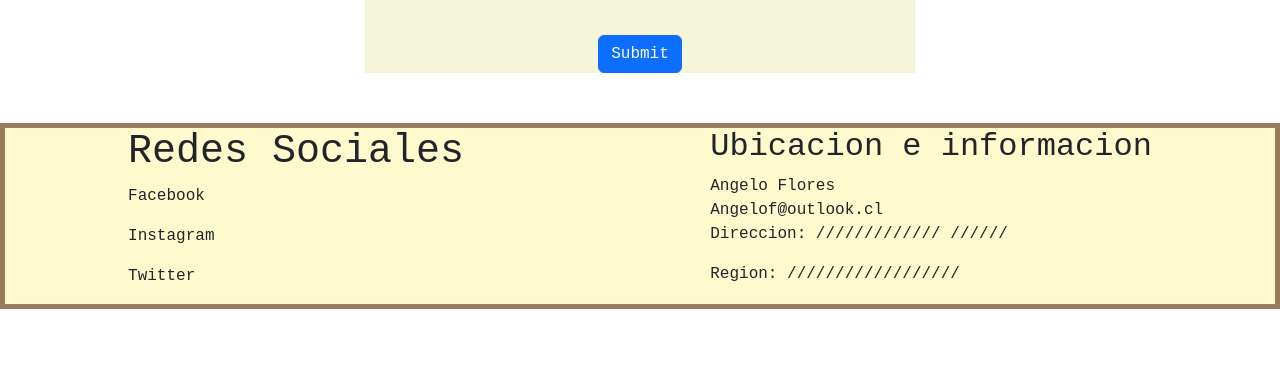
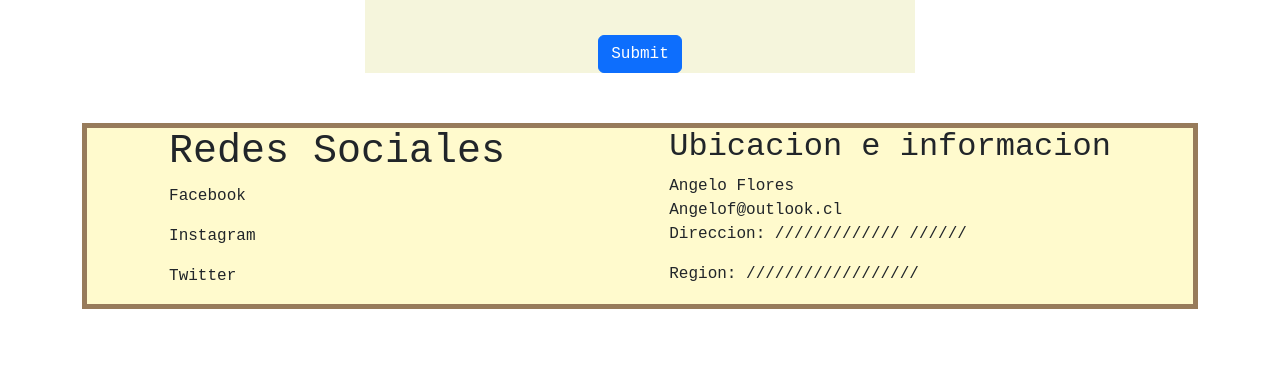
Before and after one commit to Sealfie/Entrega11, a plain HTML site: page Contactanos.html in a window 1280 px wide. Shown: the part 914-1301 px from the top of the page. Drawn offline with nearby package versions, Linux system fonts and the light colour scheme.

Commit message:
ultima modificacion html, footer con bootstrap

```diff
--- a/Contactanos.html
+++ b/Contactanos.html
@@ -81,7 +81,7 @@
 
      <!--Redes-->
 
-
+       <div class="container">
        <footer class="redes">
        <div>
        <h1 class="rede">Redes Sociales</h1>
@@ -89,16 +89,12 @@
        <p>Facebook </p>
        <p>Instagram </p>
        <p>Twitter</p>
+        </div>
 
 
 
-
-        </div>
-
-     <!--ubicacion-->
-
-     <div class="ubicacion">
-     <h2 class="ubi">Ubicacion e informacion</h2>
+       <div class="ubicacion">
+       <h2 class="ubi">Ubicacion e informacion</h2>
         <address>
 
           Angelo Flores
@@ -109,10 +105,9 @@
       <p>Direccion: ///////////// //////</p>
       <p>Region: //////////////////</p>
       </div>
+
+      </footer>
       </div>
-     </footer>
-
-
       <div class="Logito"><img src="img/Logo.jpg" alt="Logo"/></div>
 
 
```
